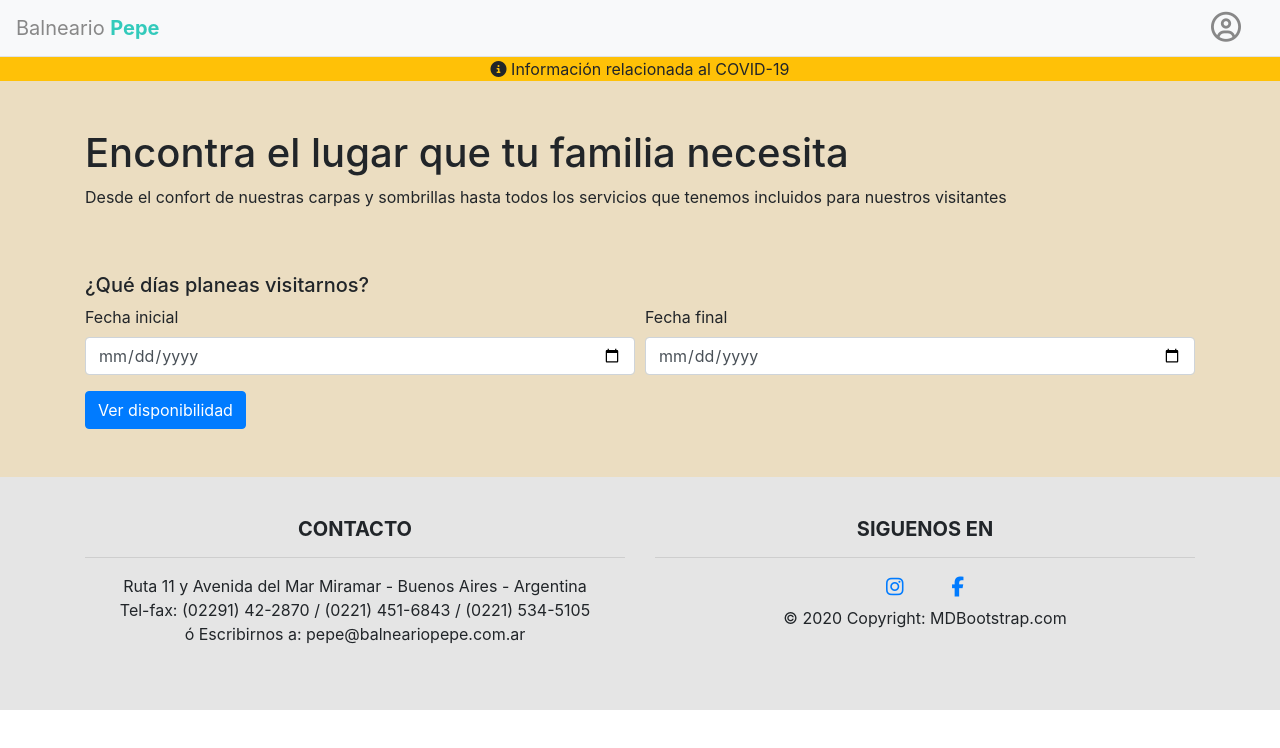
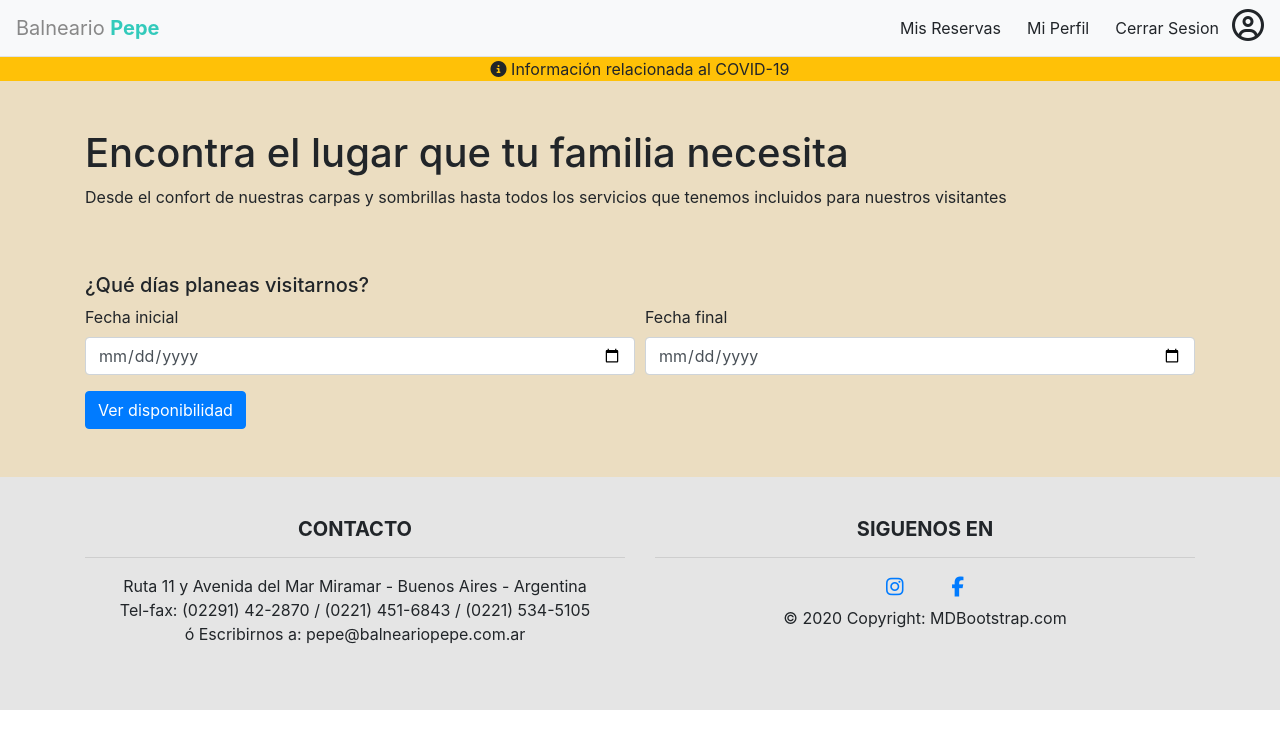
Before and after one commit to gusalecar/balneario, an Angular app in the folder frontend/angularapp/: page /home in a window 1280 px wide. Shown: the top 748 px of the page. Built offline with nearby package versions, Linux system fonts and the light colour scheme; sample sign-in values are in the browser's storage.

Commit message:
Cambio el campo accion dependiendo del estado de la reserva (#32)

```diff
--- a/frontend/angularapp/src/app/componenet/listareservas/listareservas.component.html
+++ b/frontend/angularapp/src/app/componenet/listareservas/listareservas.component.html
@@ -16,10 +16,16 @@
 
       <td>{{ reserva.estado }}</td>
       <td>
+        <div *ngIf="(reserva.estado=='impago')">
         <input type="file" name="comprobante"/>
         <button class="btn btn-primary" type="button" (click)="subirArchivo($event)">
           Enviar
         </button>
+      </div>
+        <div *ngIf="reserva.estado=='procesando'">
+          <span>Estamos chequeado su pago, el mismo se procesara en las siguientes 72hs </span>
+
+      </div>
       </td>
     </tr>
   </tbody>
--- a/frontend/angularapp/src/app/componenet/listareservas/listareservas.component.ts
+++ b/frontend/angularapp/src/app/componenet/listareservas/listareservas.component.ts
@@ -27,7 +27,11 @@ export class ListareservasComponent implements OnInit {
     let comprobante = fila.querySelector('[name="comprobante"]').files[0];
 
     this.auth.subirArchivo(idReserva, comprobante).subscribe((res) => {
-      console.log(res);
-    });
+      this.auth.verMisReservas().subscribe((resp) => {
+        console.log(resp);
+        this.reservas = resp;
+      });
+    }
+    );
   }
 }
--- a/frontend/angularapp/src/app/componenet/navbar/navbar.component.html
+++ b/frontend/angularapp/src/app/componenet/navbar/navbar.component.html
@@ -189,21 +189,15 @@
       </div>
     </div>
     <div *ngIf="!noLogueado" class="navbar-nav ml-auto action-buttons">
-      <div class="nav-item dropdown">
-        <a href="#" data-toggle="dropdown" class="btn-logout"
-          ><i class="fa fa-user-circle-o fa-2x"></i>
-        </a>
-        <div class="dropdown-menu action-form text-center">
-          <button class="btn">Cambiar Contraseña</button>
+      <button class="btn" [routerLink]="['listareservas']">
+        Mis Reservas
+      </button>
+          <button class="btn">Mi Perfil</button>
           <!--funcionalidad a desarrollar si lo amerita-->
-          <hr />
-          <button class="btn" [routerLink]="['listareservas']">
-            Mis Reservas
-          </button>
-          <hr />
+
           <button (click)="logout()" class="btn">Cerrar Sesion</button>
-        </div>
+          <i class="fa fa-user-circle-o fa-2x"></i>
       </div>
-    </div>
+
   </div>
 </nav>
--- a/frontend/angularapp/src/app/services/auth.service.ts
+++ b/frontend/angularapp/src/app/services/auth.service.ts
@@ -49,7 +49,7 @@ export class AuthService {
     formData.append("comprobante", file);
 
     return this.http.post(`${this.url}api/transferencias/`, formData, {
-      headers,
+      headers
     });
   }
   verMisReservas() {
```
